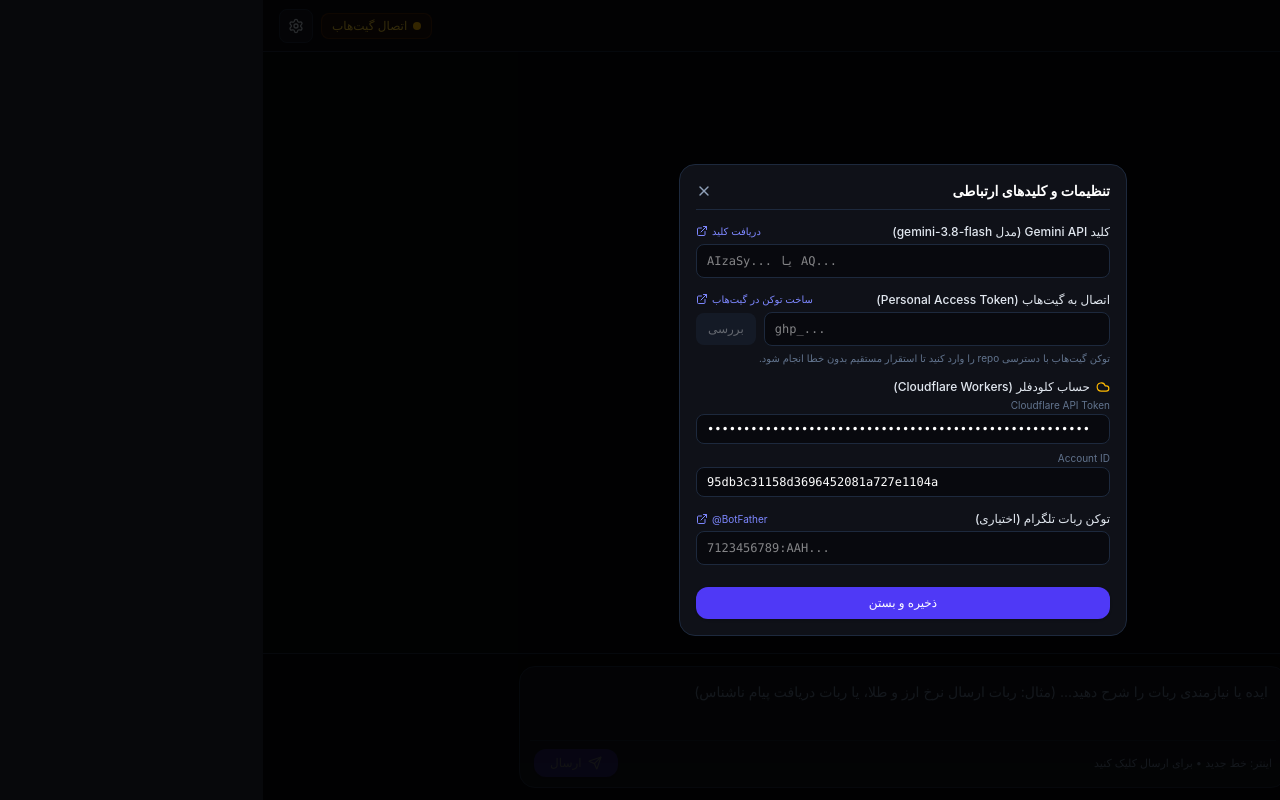
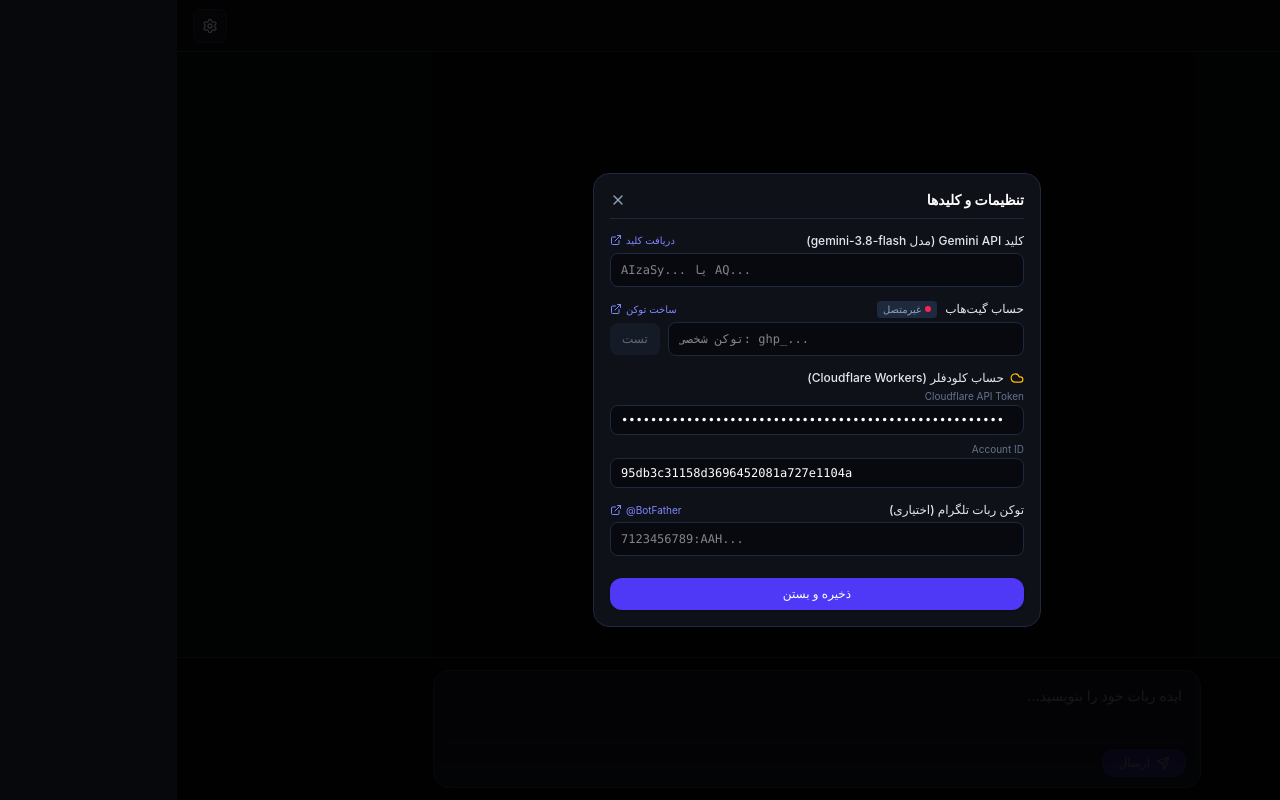
Before and after one commit to aishervin/Motherboter, a React (Vite) app: page / in a window 1280 px wide. Both pictures are taken after a click on the button "تنظیمات و کلیدها". Built offline with nearby package versions, Linux system fonts and the light colour scheme.

Commit message:
feat: place send button strictly on right side, clean placeholder, move status light inside keys menu

```diff
--- a/src/App.tsx
+++ b/src/App.tsx
@@ -1,7 +1,7 @@
 import React, { useState, useRef, useEffect } from "react";
 import {
   Bot, Settings, Send, RefreshCw, Copy, Download,
-  Terminal, Code, CheckCircle2, X, Github, Sparkles, Cloud, AlertCircle, ExternalLink
+  Code, CheckCircle2, X, Github, Sparkles, Cloud, AlertCircle, ExternalLink
 } from "lucide-react";
 
 interface AgentBlock {
@@ -58,7 +58,6 @@
   const [geminiKey, setGeminiKey] = useState(() => localStorage.getItem("mb_gemini_key") || "");
   const [githubToken, setGithubToken] = useState(() => localStorage.getItem("mb_gh_token") || "");
   const [githubUser, setGithubUser] = useState(() => localStorage.getItem("mb_gh_user") || "");
-  const [githubAvatar, setGithubAvatar] = useState(() => localStorage.getItem("mb_gh_avatar") || "");
   const [ghChecking, setGhChecking] = useState(false);
   const [ghError, setGhError] = useState("");
 
@@ -77,15 +76,13 @@
     messagesEndRef.current?.scrollIntoView({ behavior: 'smooth' });
   }, [messages]);
 
-  // Check and validate GitHub token
+  // Check GitHub token
   const verifyGitHubToken = async (tokenToTest: string) => {
     const trimmed = tokenToTest.trim();
     if (!trimmed) {
       setGithubUser("");
-      setGithubAvatar("");
       setGhError("");
       localStorage.removeItem("mb_gh_user");
-      localStorage.removeItem("mb_gh_avatar");
       return;
     }
 
@@ -103,20 +100,16 @@
       }
       const data = await res.json();
       setGithubUser(data.login);
-      setGithubAvatar(data.avatar_url);
       localStorage.setItem("mb_gh_user", data.login);
-      localStorage.setItem("mb_gh_avatar", data.avatar_url);
       localStorage.setItem("mb_gh_token", trimmed);
     } catch (err: any) {
-      setGhError(err.message || "خطا در اعتبارسنجی");
+      setGhError(err.message || "خطا در اتصال");
       setGithubUser("");
-      setGithubAvatar("");
     } finally {
       setGhChecking(false);
     }
   };
 
-  // Initial check of saved GitHub token
   useEffect(() => {
     if (githubToken && !githubUser) {
       verifyGitHubToken(githubToken);
@@ -155,7 +148,7 @@
 Communicate naturally and concisely in Persian.
 Respond STRICTLY with valid JSON:
 {
-  "message": "پاسخ کوتاه و رسا به فارسی",
+  "message": "پاسخ رسا به فارسی",
   "blocks": [
     // { "type": "terminal", "title": "بیلد و کامپایل", "command": "npx wrangler check", "logs": ["تایید وابستگی‌ها ✓"] }
     // { "type": "code", "filename": "src/index.ts", "code": "/* سورس کد کامل تایپ‌اسکریپت */" }
@@ -166,7 +159,6 @@
 
       if (geminiKey.trim()) {
         const cleanKey = geminiKey.trim();
-        // Using models/gemini-3.8-flash
         const url = `https://generativelanguage.googleapis.com/v1beta/models/gemini-3.8-flash:generateContent?key=${cleanKey}`;
 
         const res = await fetch(url, {
@@ -283,7 +275,7 @@
   return (
     <div dir="rtl" className="min-h-screen bg-[#07080b] text-slate-100 flex flex-col font-sans selection:bg-indigo-600 selection:text-white">
 
-      {/* 1. MINIMAL HEADER WITH LIVE GITHUB STATUS */}
+      {/* 1. CLEAN MINIMAL HEADER (No stray icons outside) */}
       <header className="h-13 border-b border-slate-800 bg-[#0b0c11] px-4 flex items-center justify-between shrink-0 z-30">
         <div className="flex items-center gap-2.5">
           <div className="w-7 h-7 rounded-lg bg-indigo-600 flex items-center justify-center text-white shadow">
@@ -292,35 +284,17 @@
           <span className="font-bold text-sm text-white tracking-wide">Motherboter</span>
         </div>
 
-        <div className="flex items-center gap-2">
-          {/* GitHub Connection Status Pill */}
-          {githubUser ? (
-            <div className="flex items-center gap-2 px-2.5 py-1 rounded-lg bg-emerald-950/40 border border-emerald-800/60 text-emerald-300 text-xs">
-              {githubAvatar ? (
-                <img src={githubAvatar} alt={githubUser} className="w-4 h-4 rounded-full border border-emerald-500/50" />
-              ) : (
-                <span className="w-2 h-2 rounded-full bg-emerald-400 animate-pulse"></span>
-              )}
-              <span className="font-mono text-[11px]" dir="ltr">@{githubUser}</span>
-            </div>
-          ) : (
         <button
           onClick={() => setSettingsOpen(true)}
-              className="flex items-center gap-1.5 px-2.5 py-1 rounded-lg bg-amber-950/30 border border-amber-800/40 text-amber-300 hover:bg-amber-900/40 text-xs transition-colors cursor-pointer"
-            >
-              <span className="w-2 h-2 rounded-full bg-amber-400"></span>
-              <span>اتصال گیت‌هاب</span>
-            </button>
-          )}
-
-          <button
-            onClick={() => setSettingsOpen(true)}
-            className="p-2 rounded-lg bg-[#12141c] hover:bg-slate-800 text-slate-300 hover:text-white border border-slate-800 transition-colors cursor-pointer"
+          className="relative p-2 rounded-lg bg-[#12141c] hover:bg-slate-800 text-slate-300 hover:text-white border border-slate-800 transition-colors cursor-pointer"
           title="تنظیمات و کلیدها"
         >
           <Settings className="w-4 h-4" />
+          {/* Subtle green indicator right on the settings icon if connected */}
+          {githubUser && (
+            <span className="absolute top-1 left-1 w-2 h-2 rounded-full bg-emerald-500 shadow-sm"></span>
+          )}
         </button>
-        </div>
       </header>
 
       {/* 2. CHAT TIMELINE */}
@@ -333,7 +307,7 @@
             </div>
             <h2 className="text-base md:text-lg font-bold text-white mb-1.5">چه رباتی می‌خواهید بسازید؟</h2>
             <p className="text-xs text-slate-400 max-w-xs leading-relaxed">
-              ایده ربات خود را بنویسید تا کد TypeScript (grammY) آن تولید و روی لبه ابری مستقر شود.
+              ایده ربات خود را بنویسید تا کد آن تولید و مستقر شود.
             </p>
           </div>
         ) : (
@@ -511,16 +485,16 @@
         {loading && (
           <div className="flex items-center gap-2 text-xs text-indigo-400 bg-[#10121a] border border-slate-800 px-3 py-2 rounded-xl self-start shadow">
             <RefreshCw className="w-3.5 h-3.5 animate-spin" />
-            <span>ایجنت در حال تفکر و پردازش...</span>
+            <span>ایجنت در حال پردازش...</span>
           </div>
         )}
 
         <div ref={messagesEndRef} />
       </main>
 
-      {/* 3. PROMPT INPUT BAR (Spacious, balanced, beautiful action bar) */}
+      {/* 3. PROMPT INPUT BAR (Send button firmly on the RIGHT side, clean placeholder) */}
       <div className="fixed bottom-0 left-0 right-0 p-3 bg-[#07080b]/95 border-t border-slate-800 backdrop-blur-md z-20">
-        <div className="max-w-3xl w-full mx-auto bg-[#10121a] border border-slate-800 rounded-2xl p-2.5 focus-within:border-indigo-500/80 transition-colors shadow-2xl">
+        <div className="max-w-3xl w-full mx-auto bg-[#10121a] border border-slate-800 rounded-2xl p-2.5 focus-within:border-indigo-500/80 transition-colors shadow-2xl flex flex-col gap-2">
 
           <textarea
             ref={textareaRef}
@@ -537,18 +511,12 @@
                 handleSendMessage();
               }
             }}
-            placeholder="ایده یا نیازمندی ربات را شرح دهید... (مثال: ربات ارسال نرخ ارز و طلا، یا ربات دریافت پیام ناشناس)"
+            placeholder="ایده ربات خود را بنویسید..."
             className="w-full bg-transparent text-white text-xs md:text-sm placeholder-slate-500 focus:outline-none resize-none leading-relaxed min-h-[48px] max-h-[160px] px-2 py-1"
           />
 
-          <div className="flex items-center justify-between pt-2 border-t border-slate-800/60 mt-1 px-1">
-            <span className="text-[11px] text-slate-500 hidden sm:inline">
-              اینتر: خط جدید • برای ارسال کلیک کنید
-            </span>
-            <span className="text-[11px] text-slate-500 sm:hidden">
-              اینتر: خط بعد
-            </span>
-
+          {/* Action Row: Send button on the RIGHT side */}
+          <div className="flex items-center justify-start pt-1.5 border-t border-slate-800/60 px-1">
             <button
               onClick={handleSendMessage}
               disabled={loading || !input.trim()}
@@ -562,13 +530,13 @@
         </div>
       </div>
 
-      {/* 4. SETTINGS MODAL */}
+      {/* 4. SETTINGS MODAL (Keys menu with status light inside) */}
       {settingsOpen && (
         <div className="fixed inset-0 bg-black/80 z-50 flex items-center justify-center p-3">
           <div className="bg-[#0f1118] border border-slate-800 rounded-2xl max-w-md w-full p-4 flex flex-col gap-3.5 max-h-[90vh] overflow-y-auto text-xs">
 
             <div className="flex items-center justify-between pb-2 border-b border-slate-800">
-              <h3 className="font-bold text-white text-sm">تنظیمات و کلیدهای ارتباطی</h3>
+              <h3 className="font-bold text-white text-sm">تنظیمات و کلیدها</h3>
               <button onClick={() => setSettingsOpen(false)} className="text-slate-400 hover:text-white cursor-pointer">
                 <X className="w-4 h-4" />
               </button>
@@ -595,12 +563,27 @@
               />
             </div>
 
-            {/* 2. GitHub with live validation status */}
+            {/* 2. GitHub (Status light right here inside keys menu!) */}
             <div>
               <div className="flex items-center justify-between mb-1">
-                <label className="text-slate-200 font-medium">اتصال به گیت‌هاب (Personal Access Token)</label>
+                <div className="flex items-center gap-2">
+                  <label className="text-slate-200 font-medium">حساب گیت‌هاب</label>
+                  {/* Status light inside keys menu */}
+                  {githubUser ? (
+                    <span className="flex items-center gap-1 px-1.5 py-0.5 rounded bg-emerald-950/60 border border-emerald-800/80 text-emerald-400 text-[10px]">
+                      <span className="w-1.5 h-1.5 rounded-full bg-emerald-400"></span>
+                      متصل: {githubUser}
+                    </span>
+                  ) : (
+                    <span className="flex items-center gap-1 px-1.5 py-0.5 rounded bg-slate-800 text-slate-400 text-[10px]">
+                      <span className="w-1.5 h-1.5 rounded-full bg-rose-500"></span>
+                      غیرمتصل
+                    </span>
+                  )}
+                </div>
+
                 <a href="https://github.com/settings/tokens/new?scopes=repo,workflow&description=Motherboter" target="_blank" rel="noreferrer" className="text-[10px] text-indigo-400 hover:underline flex items-center gap-1">
-                  ساخت توکن در گیت‌هاب <ExternalLink className="w-3 h-3" />
+                  ساخت توکن <ExternalLink className="w-3 h-3" />
                 </a>
               </div>
 
@@ -614,7 +597,7 @@
                     setGithubToken(val);
                     verifyGitHubToken(val);
                   }}
-                  placeholder="ghp_..."
+                  placeholder="توکن شخصی: ghp_..."
                   className="w-full bg-[#08090e] border border-slate-800 rounded-lg px-2.5 py-2 text-white font-mono text-xs focus:outline-none focus:border-indigo-500"
                 />
                 <button
@@ -623,28 +606,16 @@
                   disabled={ghChecking || !githubToken.trim()}
                   className="px-3 py-2 bg-slate-800 hover:bg-slate-700 text-slate-200 rounded-lg text-xs shrink-0 cursor-pointer disabled:opacity-40"
                 >
-                  {ghChecking ? <RefreshCw className="w-3.5 h-3.5 animate-spin" /> : "بررسی"}
+                  {ghChecking ? <RefreshCw className="w-3.5 h-3.5 animate-spin" /> : "تست"}
                 </button>
               </div>
 
-              {/* Status display */}
-              <div className="mt-1.5">
-                {githubUser ? (
-                  <div className="flex items-center gap-1.5 text-emerald-400 text-[11px] bg-emerald-950/30 border border-emerald-900/50 p-1.5 rounded-lg">
-                    <CheckCircle2 className="w-3.5 h-3.5" />
-                    <span>متصل شد: کاربر <strong>@{githubUser}</strong> با دسترسی مخازن ✓</span>
-                  </div>
-                ) : ghError ? (
-                  <div className="flex items-center gap-1.5 text-rose-400 text-[11px] bg-rose-950/30 border border-rose-900/50 p-1.5 rounded-lg">
-                    <AlertCircle className="w-3.5 h-3.5" />
+              {ghError && (
+                <div className="mt-1 text-rose-400 text-[10px] flex items-center gap-1">
+                  <AlertCircle className="w-3 h-3" />
                   <span>{ghError}</span>
                 </div>
-                ) : (
-                  <p className="text-[10px] text-slate-500">
-                    توکن گیت‌هاب با دسترسی repo را وارد کنید تا استقرار مستقیم بدون خطا انجام شود.
-                  </p>
               )}
-              </div>
             </div>
 
             {/* 3. Cloudflare */}
```
Lines whose indentation alone changed are shown as unchanged.
